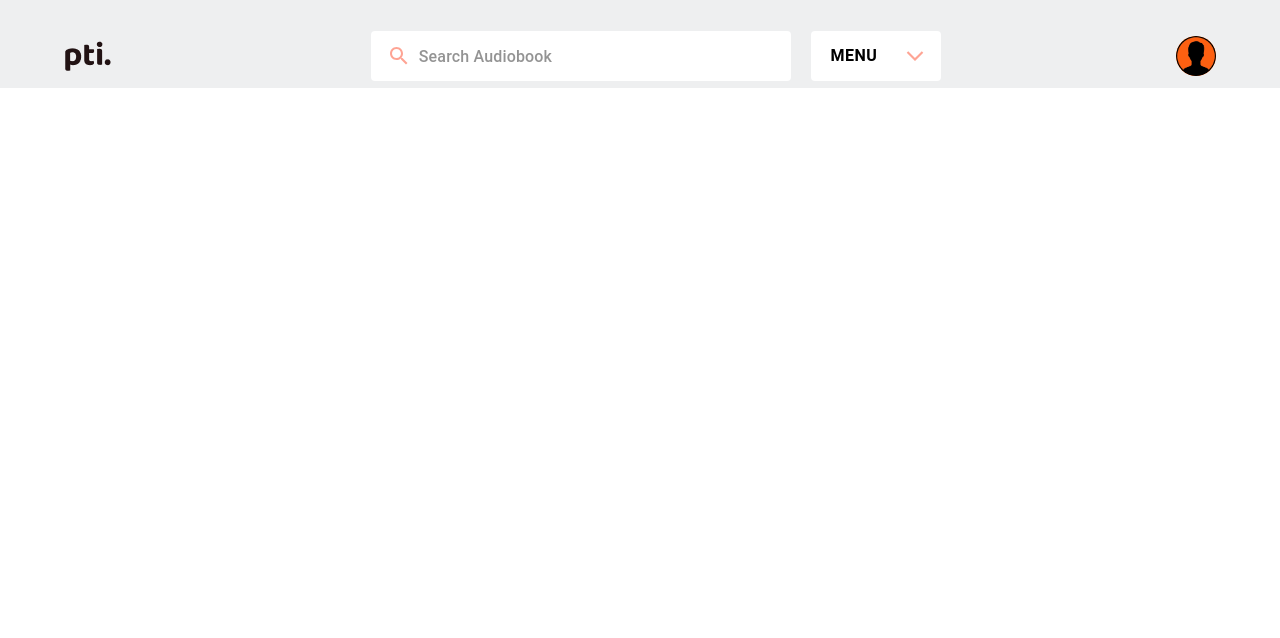
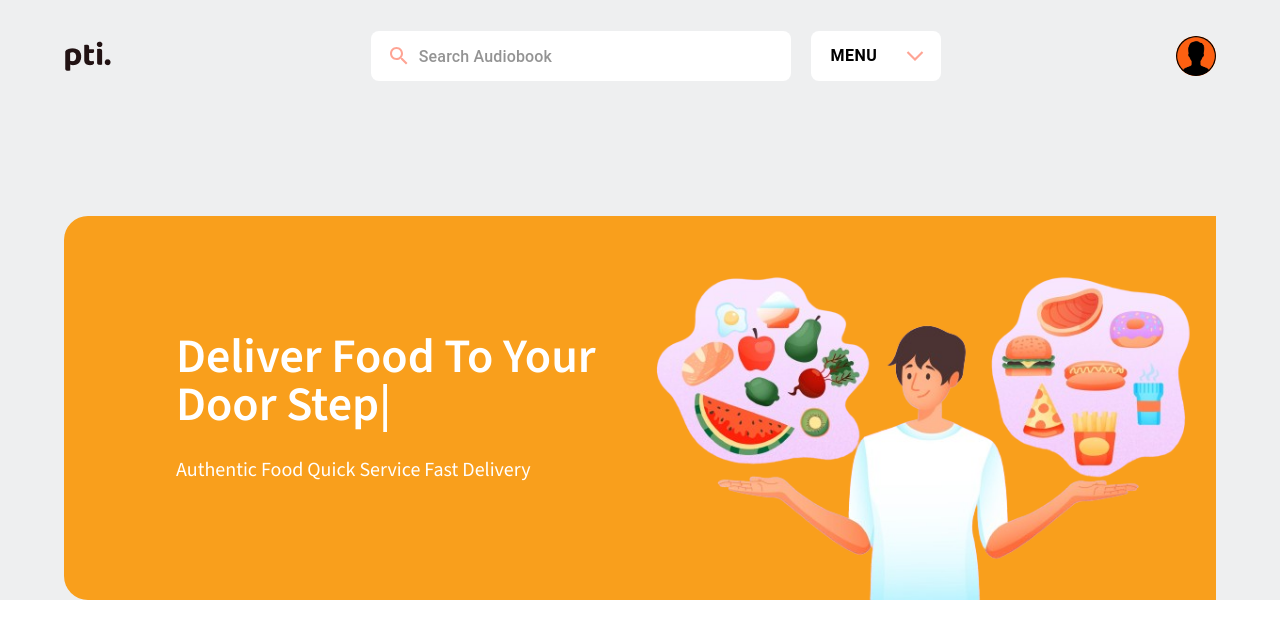
Before and after one commit to DeveloperDolon/quad_theory_jobtask, a React (Vite) app: page / in a window 1280 px wide. Shown: the top 638 px of the page. Built offline with nearby package versions, Linux system fonts and the light colour scheme.

Commit message:
banner added commit

```diff
--- /dev/null
+++ b/src/components/Banner/Banner.jsx
@@ -0,0 +1,27 @@
+import Container from '@mui/material/Container';
+import bannerImg from "../../assets/Image1.png";
+
+
+const Banner = () => {
+    return (
+        <Container maxWidth="lg">
+            <div className="md:bg-[#f99f1c] md:my-32 my-12 text-white rounded-3xl grid md:grid-cols-2 grid-cols-1 items-center">
+                <div className='md:py-10 py-5 md:pl-28 md:text-white text-black md:text-left text-center'>
+                    <h1 className='md:text-5xl text-3xl font-semibold'>
+                        Deliver Food To Your <br /> Door Step|
+                    </h1>
+
+                    <p className='md:text-xl text-lg font-extralight mt-7'>
+                        Authentic Food Quick Service Fast Delivery
+                    </p>
+                </div>
+
+                <div>
+                    <img className='md:bg-none bg-[#f99f1c] md:rounded-none rounded-2xl' src={bannerImg} alt="" />
+                </div>
+            </div>
+        </Container>
+    );
+};
+
+export default Banner;
--- a/src/components/NavBar/NavBar.jsx
+++ b/src/components/NavBar/NavBar.jsx
@@ -16,7 +16,6 @@ import Button from '@mui/material/Button';
 import userImage from "../../assets/pngwing.com (3).png";
 import logo from "../../assets/logo.png";
 import { ArrowBackIos } from '@mui/icons-material';
-import MenuIcon from '@mui/icons-material/Menu';
 
 const settings = ['Profile', 'Account', 'Dashboard', 'Logout'];
 
@@ -138,30 +137,10 @@ function NavBar() {
         <Toolbar disableGutters>
           <img src={logo} className='md:block hidden' alt="" />
 
-          <Box sx={{ flexGrow: 1, display: { xs: 'flex', md: 'none' } }}>
-            <Menu
-              id="menu-appbar"
-              anchorEl={anchorElNav}
-              anchorOrigin={{
-                vertical: 'bottom',
-                horizontal: 'left',
-              }}
-              keepMounted
-              transformOrigin={{
-                vertical: 'top',
-                horizontal: 'left',
-              }}
-              open={Boolean(anchorElNav)}
-              onClose={handleCloseNavMenu}
-              sx={{
-                display: { xs: 'block', md: 'none' },
-              }}
-            >
-            </Menu>
-          </Box>
+
           <img src={logo} alt="" className='md:w-16 w-10 md:hidden block mr-5' />
           <Box sx={{ flexGrow: 1, display: "flex", justifyContent: "center", gap: {md: "20px", sm: "12px", xs: "5px"} }}>
-            <Search sx={{display: "flex", alignItems: "center", margin: '0px'}}>
+            <Search sx={{display: "flex", alignItems: "center", margin: '0px', borderRadius: "8px"}}>
               <SearchIconWrapper>
                 <SearchIcon sx={{ color: "#fea494" }} />
               </SearchIconWrapper>
@@ -175,7 +154,7 @@ function NavBar() {
             <div>
               <Button
                 className='hover:bg-[#fea494]'
-                sx={{background:"white", color: "black", padding: {md: "10px 20px", sm: "8px 16px", xs: "5px 12px"}, fontWeight: "600", fontSize: {md: "16px", sm: "13px", xs: "12px"}, display: "flex", gap:{md:"20px", sm: "13px", xs: "7px"}}}
+                sx={{background:"white", color: "black", borderRadius: "8px", padding: {md: "10px 20px", sm: "8px 16px", xs: "5px 12px"}, fontWeight: "600", fontSize: {md: "16px", sm: "13px", xs: "12px"}, display: "flex", gap:{md:"20px", sm: "13px", xs: "7px"}}}
                 id="demo-customized-button"
                 aria-controls={open ? 'demo-customized-menu' : undefined}
                 aria-haspopup="true"
--- a/src/layout/MainLayout.jsx
+++ b/src/layout/MainLayout.jsx
@@ -1,10 +1,12 @@
+import Banner from "../components/Banner/Banner";
 import NavBar from "../components/NavBar/NavBar";
 
 const MainLayout = () => {
     return (
         <div className="bg-[#eeeff0]">
-            <div>
+            <div className="">
                 <NavBar></NavBar>
+                <Banner></Banner>
             </div>
         </div>
     );
```
Also changed, not shown: src/assets/Image1.png (added).
